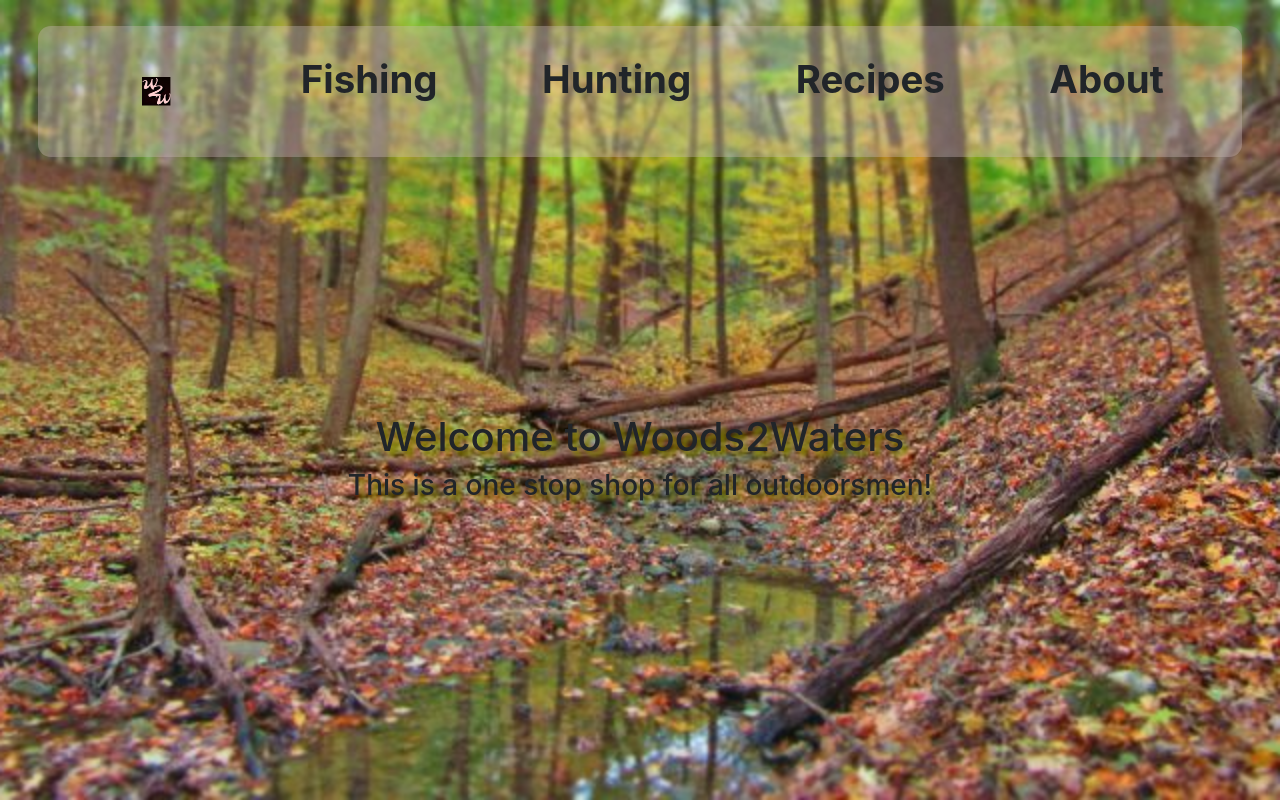
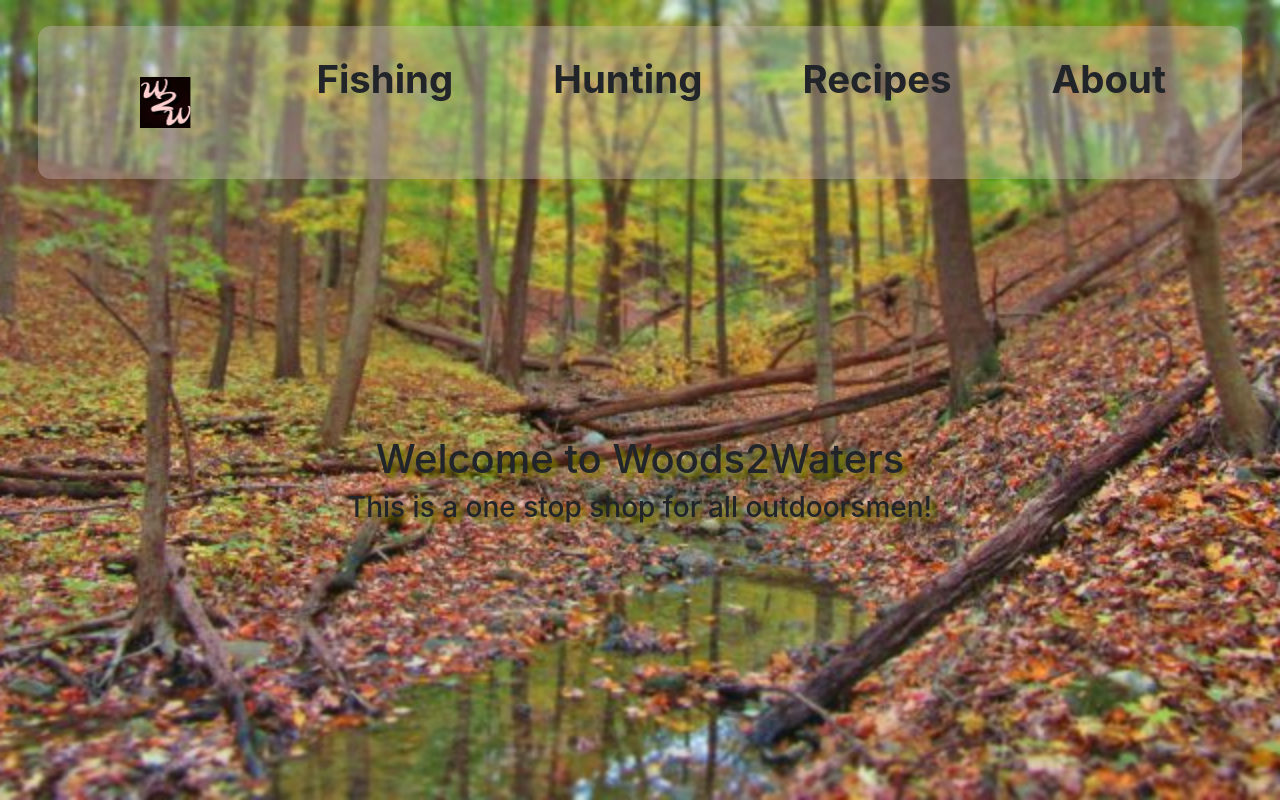
Before and after one commit to ajmurray211/Project-2, a React (Create React App) app: page /#/ in a window 1280 px wide. Built offline with nearby package versions, Linux system fonts and the light colour scheme.

Commit message:
added a use effect call to a personal api and got some data displaying on the screen for the fishing component

```diff
--- a/src/App.css
+++ b/src/App.css
@@ -93,8 +93,8 @@ padding: 2vw;
 
 nav img{
   border-radius: 1vw;
-  height: 5rem;
-  width: 5rem;
+  height: 8vw;
+  width: 8vw;
 }
 
 .about{
--- a/src/Components/Favorites.js
+++ b/src/Components/Favorites.js
@@ -12,12 +12,12 @@ const Favorites = (props) => {
             <Offcanvas.Header closeButton>
                 <Offcanvas.Title>Favorited items</Offcanvas.Title>
             </Offcanvas.Header>
+            <button onClick={props.handleClear}>Clear all</button>
             <Offcanvas.Body>
                 <ul>
                     {mappedData}
                 </ul>
             </Offcanvas.Body>
-            <button onClick={props.handleClear}>Clear all</button>
 
         </div>
     );
--- a/src/Components/FishTile.js
+++ b/src/Components/FishTile.js
@@ -1,12 +1,9 @@
 const FishTile = (porps) => {
-    console.log(porps)
+    console.log(porps.fish)
     return (
         <li>
-            <img src={porps.fish['Image Gallery'][0].src}></img>
-            <p>Name: {porps.fish['Species Name']}</p>
-            {/* <p>Quote: {porps.fish.Quote}</p> */}
-            {/* <p>Color: {porps.fish.Color}</p>
-            <p>Path: {porps.fish.Path}</p> */}
+            <img src={porps.fish.imgMain} alt={porps.fish.name}></img>
+            <p>Name: {porps.fish.name}</p>
         </li>
     );
 }
--- a/src/Components/Fishing.js
+++ b/src/Components/Fishing.js
@@ -5,17 +5,22 @@ const Fishing = () => {
     const [fishData, setFishData] = useState([])
     const { search, setSearch } = useState('')
 
+    // endpoint for personal api
+    // https://quiet-gorge-88095.herokuapp.com/fish/?format=json
+    const handleSubmit = () => {
+
+    }
+
+    useEffect(() => {
+        fetch(`https://quiet-gorge-88095.herokuapp.com/fish/?format=json`)
+            .then(response => response.json())
+            .then(data => setFishData(data))
+            .catch(() => console.log('Call failed'))
+    }, [])
+
     const handleChange = (event) => {
         event.preventDefault()
         console.log(event.target.value)
-    }
-    console.log(search)
-    // This request is for salt water fish that has 115 options
-    const handleSubmit = () => {
-        fetch(`https://www.fishwatch.gov/api/species/${search}`)
-            .then(response => response.json())
-            .then(data => setFishData(data))
-            .catch(() => console.log('Call failed'))
     }
 
     // mapping over the state and returning a tile
@@ -33,13 +38,13 @@ const Fishing = () => {
     return (
         <>
             <h1>This page will display fishing information. This feature is still under development stay tuned!</h1>
-            {/* <form onSubmit={handleSubmit}>
+            <form onSubmit={handleSubmit}>
                 <input type='text' placeholder='Enter the name of a fish' onChange={handleChange} value={search}></input>
                 <input type='submit'></input>
             </form>
             <ul>
                 {mappedFish}
-            </ul> */}
+            </ul>
         </>
     );
 }
```
